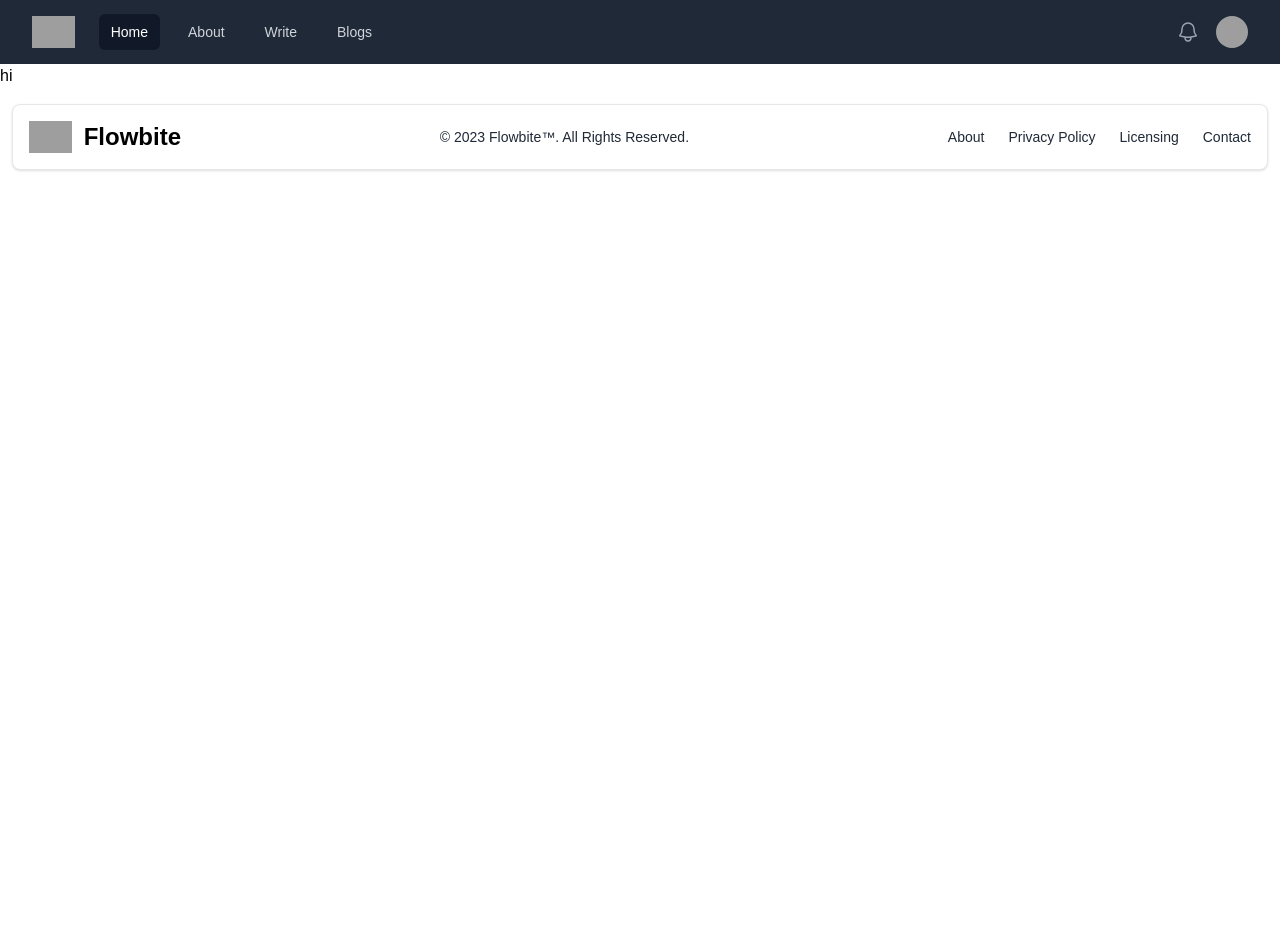
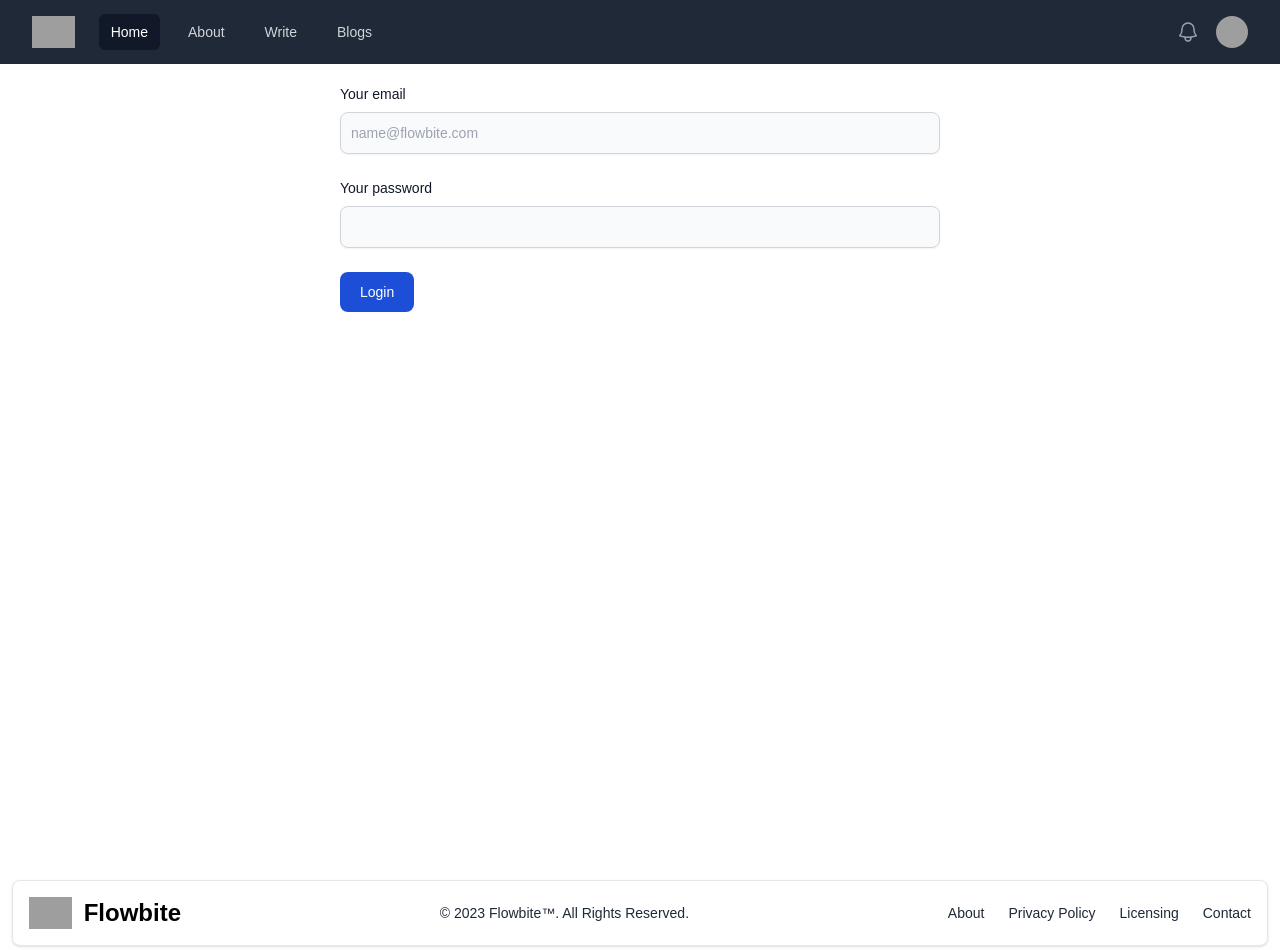
Before and after one commit to sahil-wadhai/BlogVilla, a Next.js app in the folder blogvilla/: page /write in a window 1280 px wide. Before the commit the page ends 800 px from the top, so only its background shows below. Built offline with nearby package versions, Linux system fonts and the light colour scheme; grey boxes are pictures that could not be loaded.

Commit message:
added login component

```diff
--- /dev/null
+++ b/blogvilla/app/login/page.js
@@ -0,0 +1,10 @@
+import Login from "@/components/Login"
+const page = () => {
+  return (
+    <div>
+      <Login/>
+    </div>
+  )
+}
+
+export default page
--- a/blogvilla/app/write/page.js
+++ b/blogvilla/app/write/page.js
@@ -1,11 +1,10 @@
+import Login from "@/components/Login"
 
 const write = () => {
   return (
-    <>
-    <div className="h-full">
-      <h1>hi</h1>
+    <div className="h-screen">
+      <Login/>
     </div>
-    </>
   )
 }
 
--- a/blogvilla/components/BlogCard.jsx
+++ b/blogvilla/components/BlogCard.jsx
@@ -5,7 +5,7 @@ const BlogCard = ({blog}) => {
 
     <div className="flex flex-col items-center bg-white border border-gray-200 rounded-lg shadow md:flex-row md:max-w-xl hover:bg-gray-100 dark:border-gray-700 dark:bg-purple-900 dark:hover:bg-gray-700">
         <img className="object-cover w-full rounded-t-lg h-96 md:h-full md:w-48 md:rounded-none md:rounded-l-lg" src="/images/notebook.jpg" alt=""/>
-        <div className="flex flex-col justify-between p-4 leading-normal">
+        <div className="flex flex-col justify-between px-4 leading-normal">
             <p className="text-xs text-gray-400 py-2">{blog.created_at}</p>
             <h5 className="mb-2 text-xl font-bold tracking-tight text-gray-900 dark:text-white">{blog.title}</h5>
             <p className="mb-3 text-sm text-gray-900 dark:text-gray-400">{blog.description}</p>
--- /dev/null
+++ b/blogvilla/components/Login.jsx
@@ -0,0 +1,61 @@
+"use client";
+import {useState,useEffect} from "react";
+import axios from "axios";
+
+const Login = () => {
+  const [username,setUsername] = useState("");
+  const [password,setPassword] = useState("");
+
+  const submitLogin = async ()=>{
+    const data = {
+      "username": username,
+      "password": password
+    }
+    const config = {
+      headers:{"Content-Type" : "application/x-www-form-urlencoded"}
+    };
+
+    try
+    {
+      const res = await axios.post("http://127.0.0.1:8000/login",data,config);
+      const token = res.data;
+      console.log(token);
+    }
+    catch(err)
+    {
+      console.log(err);
+    }
+  };
+  const handleSubmit = (e)=>{
+    e.preventDefault();
+    submitLogin();
+  }
+
+  return (
+    <div className="w-1/2 p-5 mx-auto">
+      <form onSubmit={handleSubmit}>
+        <div className="mb-6">
+          <label htmlFor="username" className="block mb-2 text-sm font-medium text-gray-900 dark:text-gray-800">Your email</label>
+          <input type="text" id="username" className="shadow-sm bg-gray-50 border border-gray-300 text-white text-sm rounded-lg focus:ring-blue-500 focus:border-blue-500 block w-full p-2.5 dark:bg-gray-700 dark:border-gray-600 dark:placeholder-gray-400 dark:text-white dark:focus:ring-blue-500 dark:focus:border-blue-500 dark:shadow-sm-light" placeholder="name@flowbite.com" required
+            value={username} onChange={(e)=>{setUsername(e.target.value)}}
+          />
+        </div>
+        <div className="mb-6">
+          <label htmlFor="password" className="block mb-2 text-sm font-medium text-gray-900 dark:text-gray-800">Your password</label>
+          <input type="password" id="password" className="shadow-sm bg-gray-50 border border-gray-300 text-white text-sm rounded-lg focus:ring-blue-500 focus:border-blue-500 block w-full p-2.5 dark:bg-gray-700 dark:border-gray-600 dark:placeholder-gray-400 dark:text-white dark:focus:ring-blue-500 dark:focus:border-blue-500 dark:shadow-sm-light" required
+            value={password} onChange={(e)=>{setPassword(e.target.value)}}
+          />
+        </div>
+        {/* <div className="flex items-start mb-6">
+          <div className="flex items-center h-5">
+            <input id="terms" type="checkbox" value="" className="w-4 h-4 border border-gray-300 rounded bg-gray-50 focus:ring-3 focus:ring-blue-300 dark:bg-gray-700 dark:border-gray-600 dark:focus:ring-blue-600 dark:ring-offset-gray-800 dark:focus:ring-offset-gray-800" required/>
+          </div>
+          <label htmlFor="terms" className="ml-2 text-sm font-medium text-gray-900 dark:text-gray-300">remember me</label>
+        </div> */}
+        <button type="submit" className="text-white bg-blue-700 hover:bg-blue-800 focus:ring-4 focus:outline-none focus:ring-blue-300 font-medium rounded-lg text-sm px-5 py-2.5 text-center dark:bg-blue-600 dark:hover:bg-blue-700 dark:focus:ring-blue-800">Login</button>
+      </form>
+    </div>
+  )
+}
+
+export default Login
```
